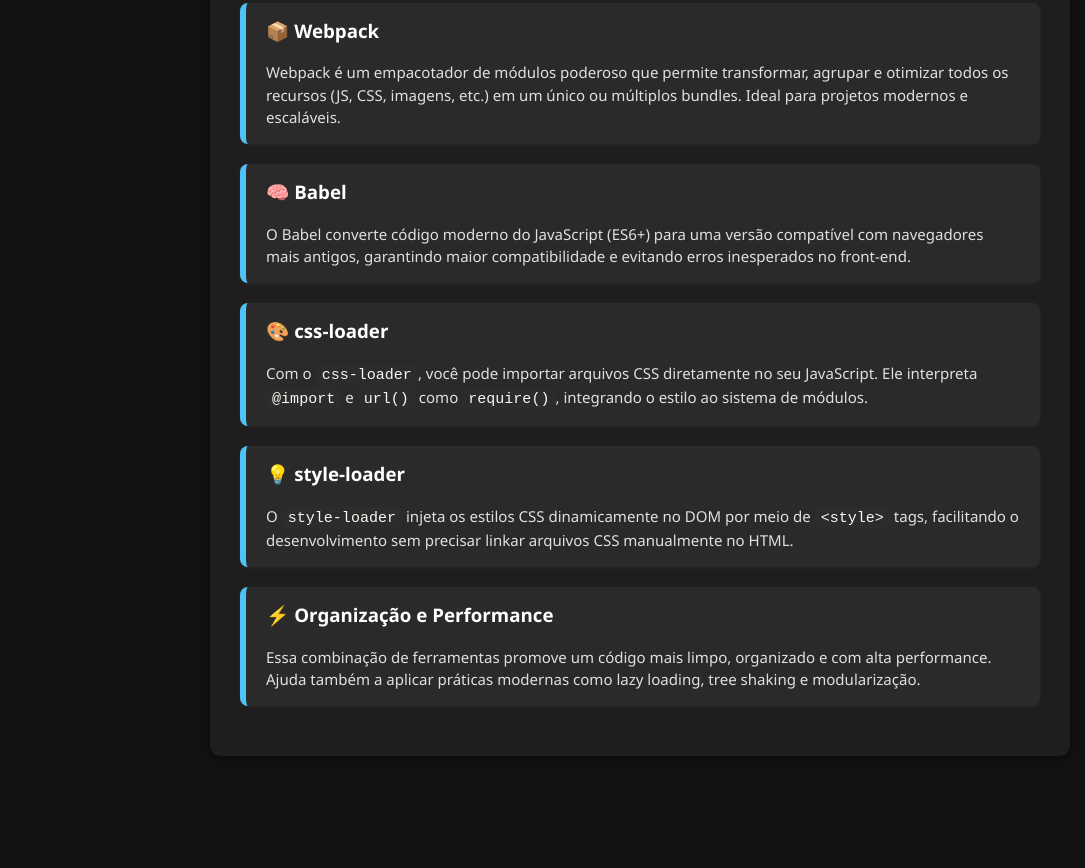
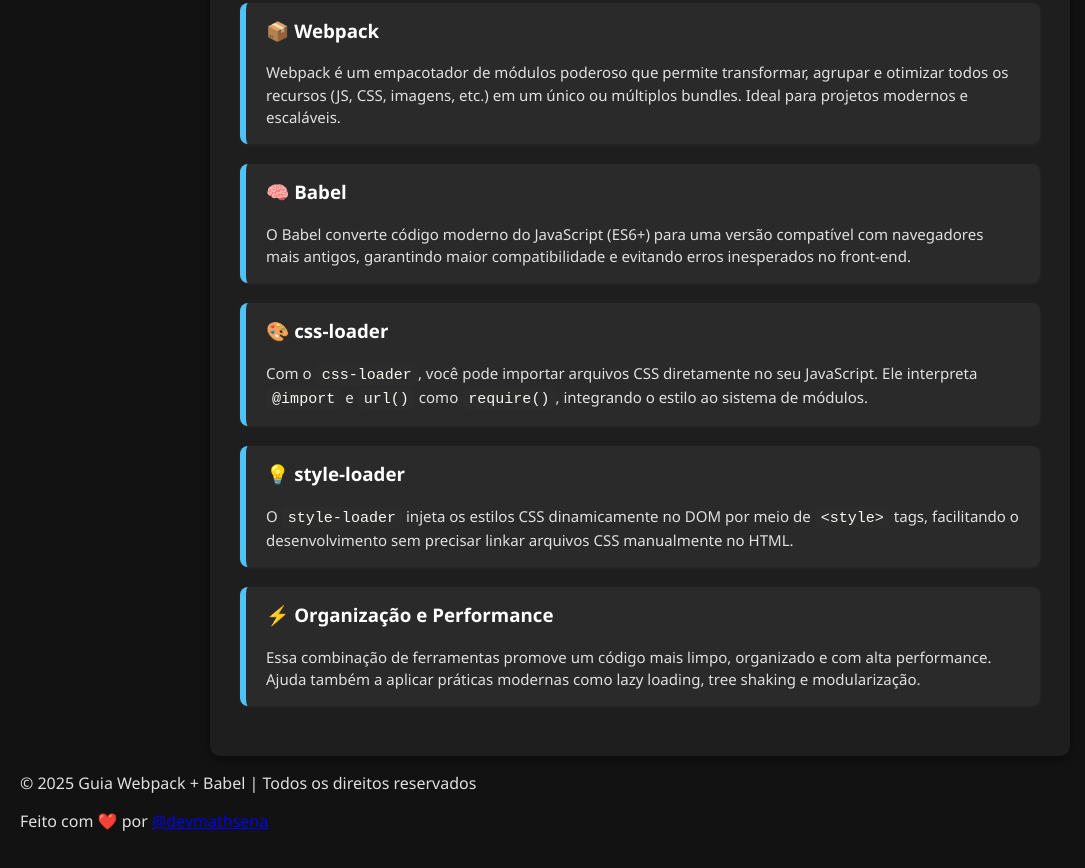
Before and after one commit to devmathsena/page-with-node-webpack-babel, a website built with webpack: page src/index.html in a window 1280 px wide. Shown: the part 1739-2607 px from the top of the page, without its empty margins (0-1085 px from the left). Before the commit the page ends 2515 px from the top, so only its background shows below. Built offline with nearby package versions, Linux system fonts and the light colour scheme.

Commit message:
Update index.html

```diff
--- a/src/index.html
+++ b/src/index.html
@@ -5,11 +5,10 @@
     <meta charset="UTF-8" />
     <meta name="viewport" content="width=device-width, initial-scale=1.0" />
     <title>Guia Webpack + Babel</title>
-    <script src="index.min.js"></script>
 </head>
 
 <body>
-  <button class="theme-toggle" id="theme-toggle-button">Alternar Tema</button>
+    <button class="theme-toggle" id="theme-toggle-button">Alternar Tema</button>
     <header>
         <h1>🚀 Configurando Webpack + Babel com Node.js</h1>
         <p>Guia prático para iniciar um projeto moderno com JavaScript</p>
@@ -122,6 +121,12 @@
                 também a aplicar práticas modernas como lazy loading, tree shaking e modularização.</p>
         </div>
     </section>
+    <footer>
+        <div>
+            <p>© 2025 Guia Webpack + Babel | Todos os direitos reservados</p>
+            <p>Feito com ❤️ por <a href="http://github.com/devmathsena">@devmathsena</a></p>
+        </div>
+    </footer>
 </body>
 
 </html>
```
